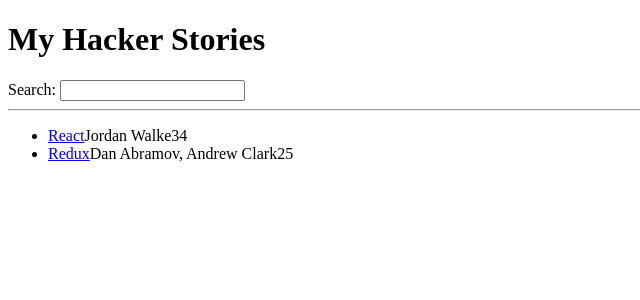
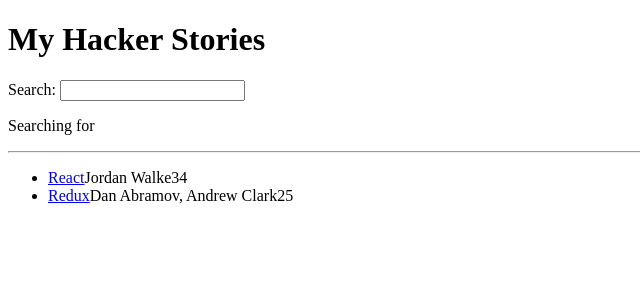
Before and after one commit to rianrainey/hacker-stories, a React (Vite) app: page / in a window 1280 px wide. Shown: the top 300 px of the page, without its empty margins (0-640 px from the left). Built offline with nearby package versions, Linux system fonts and the light colour scheme.

Commit message:
React state complete

```diff
--- a/src/App.tsx
+++ b/src/App.tsx
@@ -1,3 +1,5 @@
+import * as React from 'react';
+
 type Story = {
   objectID: number,
   url: string,
@@ -8,6 +10,8 @@ type Story = {
 }
 
 const App = () => {
+  console.log('App renders');
+
   const stories = [
     {
       title: 'React',
@@ -37,14 +41,21 @@ const App = () => {
 }
 
 const Search = () => {
+  console.log('Search renders');
+  const [searchTerm, setSearchTerm] = React.useState('');
+
   const handleChange = (event: React.ChangeEvent<HTMLInputElement>) => {
     console.log(event);
     console.log(event.target.value);
+    setSearchTerm(event.target.value);
   }
   return (
     <div>
       <label htmlFor="search" >Search: </label> {/* htmlFor allows clicking on label to put focus in input#search */}
       <input id="search" type="text" onChange={handleChange} />
+      <p>
+        Searching for {searchTerm}
+      </p>
     </div>
   )
 }
@@ -53,7 +64,10 @@ type ListProps = {
   list: Story[];
 }
 
-const List = (props:ListProps) => (
+const List = (props:ListProps) => {
+  console.log('List renders');
+
+  return (
     <ul>
       {props.list.map((item) => {
         {/* I guess key has to go here and not in Item component?  */ }
@@ -63,12 +77,15 @@ const List = (props:ListProps) => (
       })}
     </ul>
   )
+}
 
 type ItemProps = {
   item: Story
 }
 
 const Item = (props:ItemProps) => {
+  console.log('Item renders');
+
   return (
     <li>
       <span>
```
Lines whose indentation alone changed are shown as unchanged.
